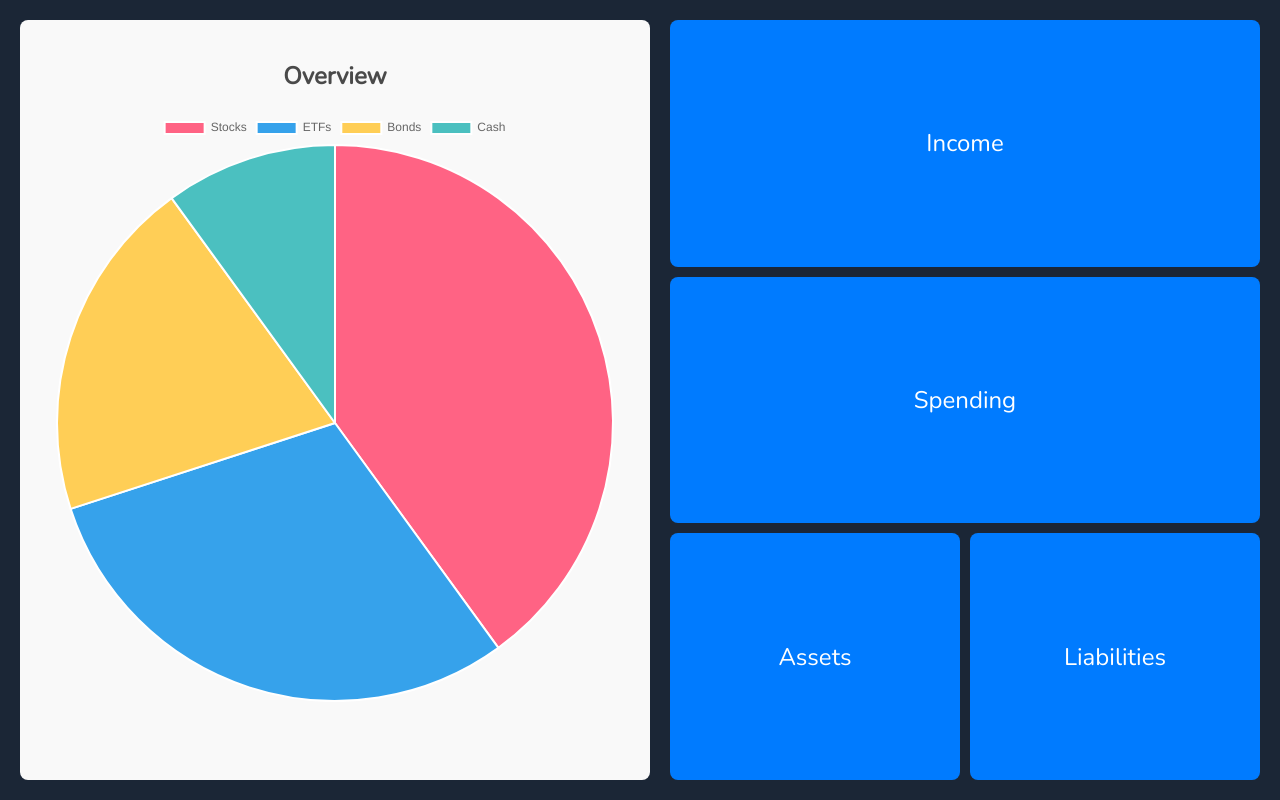
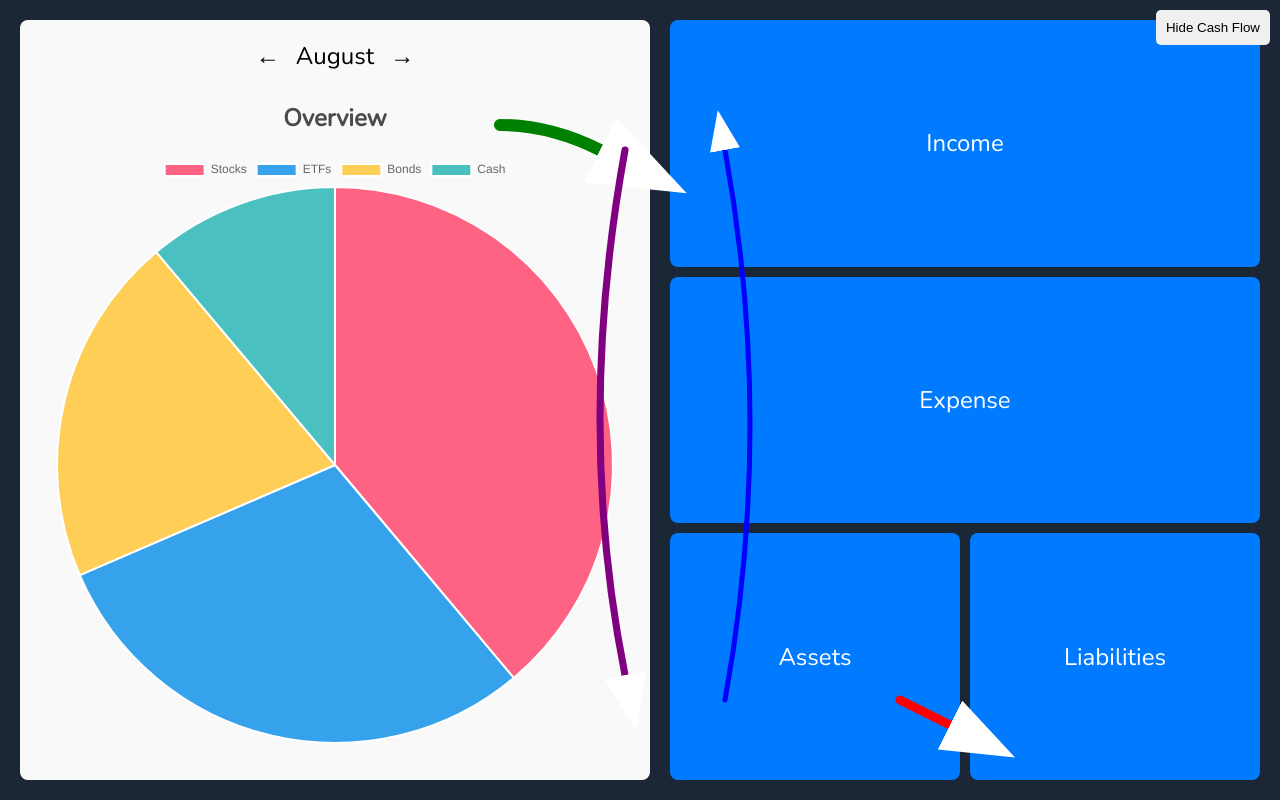
Before and after one commit to ChingEnLin/HoGiahLang, a React (Vite) app in the folder frontend/: page / in a window 1280 px wide. Built offline with nearby package versions, Linux system fonts and the light colour scheme.

Commit message:
add cashflow arrows

```diff
--- a/frontend/src/Dashboard.tsx
+++ b/frontend/src/Dashboard.tsx
@@ -3,59 +3,121 @@ import styled from 'styled-components';
 import { Pie } from 'react-chartjs-2';
 import 'chart.js/auto';
 
-// Mock data for the pie chart
-const mockData = {
-  Income: {
-    labels: ['Salary', 'Investments', 'Others'],
-    data: [5000, 2000, 1000],
-    backgroundColor: ['#FF6384', '#36A2EB', '#FFCE56'],
+type CategoryData = {
+  labels: string[];
+  data: number[];
+  backgroundColor: string[];
+};
+type CashflowData = {
+  salary: number;
+  spread: number;
+  investment: number;
+  spending: number;
+};
+type MonthlyCategoryData = Record<string, CategoryData>;
+type MonthlyData = {
+  categories: MonthlyCategoryData;
+  cashflow: CashflowData;
+};
+type MonthlyDataType = Record<string, MonthlyData>;
+// Mock data for the pie chart and cash flow for each month
+const monthlyData: MonthlyDataType = {
+  July: {
+    categories: {
+      Income: { labels: ['Salary', 'Investments', 'Others'], data: [5000, 2000, 1000], backgroundColor: ['#FF6384', '#36A2EB', '#FFCE56'] },
+      Expense: { labels: ['Rent', 'Groceries', 'Entertainment'], data: [1500, 500, 300], backgroundColor: ['#4BC0C0', '#FF9F40', '#FF6384'] },
+      Assets: { labels: ['Stocks', 'ETFs', 'Bonds', 'Cash'], data: [20000, 15000, 10000, 5000], backgroundColor: ['#FF6384', '#36A2EB', '#FFCE56', '#4BC0C0'] },
+      Liabilities: { labels: ['Mortgage', 'Credit Card', 'Loans'], data: [10000, 5000, 3000], backgroundColor: ['#FF9F40', '#FF6384', '#36A2EB'] },
+    },
+    cashflow: { salary: 5000, spread: 2000, investment: 3000, spending: 4000 },
   },
-  Spending: {
-    labels: ['Rent', 'Groceries', 'Entertainment'],
-    data: [1500, 500, 300],
-    backgroundColor: ['#4BC0C0', '#FF9F40', '#FF6384'],
-  },
-  Assets: {
-    labels: ['Stocks', 'ETFs', 'Bonds', 'Cash'],
-    data: [20000, 15000, 10000, 5000],
-    backgroundColor: ['#FF6384', '#36A2EB', '#FFCE56', '#4BC0C0'],
-  },
-  Liabilities: {
-    labels: ['Mortgage', 'Credit Card', 'Loans'],
-    data: [10000, 5000, 3000],
-    backgroundColor: ['#FF9F40', '#FF6384', '#36A2EB'],
+  August: {
+    categories: {
+      Income: { labels: ['Salary', 'Investments', 'Others'], data: [6000, 2500, 1500], backgroundColor: ['#FF6384', '#36A2EB', '#FFCE56'] },
+      Expense: { labels: ['Rent', 'Groceries', 'Entertainment'], data: [1600, 600, 350], backgroundColor: ['#4BC0C0', '#FF9F40', '#FF6384'] },
+      Assets: { labels: ['Stocks', 'ETFs', 'Bonds', 'Cash'], data: [21000, 16000, 11000, 6000], backgroundColor: ['#FF6384', '#36A2EB', '#FFCE56', '#4BC0C0'] },
+      Liabilities: { labels: ['Mortgage', 'Credit Card', 'Loans'], data: [10500, 5200, 3200], backgroundColor: ['#FF9F40', '#FF6384', '#36A2EB'] },
+    },
+    cashflow: { salary: 6000, spread: 2500, investment: 3500, spending: 4500 },
   },
 };
 
 const Dashboard = () => {
+  const [selectedMonth, setSelectedMonth] = useState('August');
   const [selectedCategory, setSelectedCategory] = useState('Assets');
+  const [showArrows, setShowArrows] = useState(true);
+
+  const toggleArrows = () => {
+    setShowArrows(!showArrows);
+  };
+
+  const handleMonthChange = (direction: 'prev' | 'next') => {
+    const months = Object.keys(monthlyData);
+    const currentIndex = months.indexOf(selectedMonth);
+    const newIndex = direction === 'prev' ? (currentIndex - 1 + months.length) % months.length : (currentIndex + 1) % months.length;
+    setSelectedMonth(months[newIndex]);
+  };
 
   const pieData = {
-    labels: mockData[selectedCategory as keyof typeof mockData].labels,
+    labels: monthlyData[selectedMonth].categories[selectedCategory].labels,
     datasets: [
       {
-        data: mockData[selectedCategory as keyof typeof mockData].data,
-        backgroundColor: mockData[selectedCategory as keyof typeof mockData].backgroundColor,
-        hoverBackgroundColor: mockData[selectedCategory as keyof typeof mockData].backgroundColor,
+        data: monthlyData[selectedMonth].categories[selectedCategory].data,
+        backgroundColor: monthlyData[selectedMonth].categories[selectedCategory].backgroundColor,
       },
     ],
   };
 
+  const { salary, spread, investment, spending } = monthlyData[selectedMonth].cashflow;
+  const total = salary + spread + investment + spending;
+  const salaryRatio = (salary / total) * 100;
+  const spreadRatio = (spread / total) * 100;
+  const investmentRatio = (investment / total) * 100;
+  const spendingRatio = (spending / total) * 100;
+  const salaryArrowPath = `M 500,125 Q 550,125 600,150`; // Salary Arrow: Outside to Income
+  const spreadArrowPath = `M 725,700 Q 775,425 725,150`; // Spread Arrow: Asset to Income
+  const investmentArrowPath = `M 625,150 Q 575,425 625,675`; // Investment Arrow: Income to Asset
+  const spendingArrowPath = `M 900,700 Q 950,725 950,725`; // Expense Arrow: Expense to Outside
+
   return (
     <Container>
       <OverviewSection>
+        <MonthNavigator>
+          <button onClick={() => handleMonthChange('prev')}>←</button>
+            <span style={{ color: 'black' }}>{selectedMonth}</span>
+          <button onClick={() => handleMonthChange('next')}>→</button>
+        </MonthNavigator>
         <h2>Overview</h2>
         <Pie data={pieData} />
       </OverviewSection>
       <CashflowSection>
         <Square onClick={() => setSelectedCategory('Income')} style={{ gridArea: 'income' }}>Income</Square>
-        <Square onClick={() => setSelectedCategory('Spending')} style={{ gridArea: 'spending' }}>Spending</Square>
+        <Square onClick={() => setSelectedCategory('Expense')} style={{ gridArea: 'expense' }}>Expense</Square>
         <Square onClick={() => setSelectedCategory('Assets')} style={{ gridArea: 'assets' }}>Assets</Square>
         <Square onClick={() => setSelectedCategory('Liabilities')} style={{ gridArea: 'liabilities' }}>Liabilities</Square>
+        {/* Toggle Button */}
+        <ToggleButton onClick={toggleArrows} title="Show cash flow">
+          {showArrows ? 'Hide Cash Flow' : 'Show Cash Flow'}
+        </ToggleButton>
+        {/* Arrows */}
+        {showArrows && (
+          <ArrowSvg width="100%" height="100%">
+            <defs>
+              <ArrowHeadMarker id="arrowhead" markerWidth="8" markerHeight="6" refX="0" refY="3" orient="auto">
+                <polygon points="0 0, 8 3, 0 6" />
+              </ArrowHeadMarker>
+            </defs>
+            <ArrowPath d={salaryArrowPath} strokeWidth={salaryRatio / 3} stroke="green" markerEnd="url(#arrowhead)" />
+            <ArrowPath d={spreadArrowPath} strokeWidth={spreadRatio / 3} stroke="blue" markerEnd="url(#arrowhead)" />
+            <ArrowPath d={investmentArrowPath} strokeWidth={investmentRatio / 3} stroke="purple" markerEnd="url(#arrowhead)" />
+            <ArrowPath d={spendingArrowPath} strokeWidth={spendingRatio / 3} stroke="red" markerEnd="url(#arrowhead)" />
+          </ArrowSvg>
+        )}
       </CashflowSection>
     </Container>
   );
 };
+
 
 export default Dashboard;
 
@@ -90,7 +152,7 @@ const CashflowSection = styled.div`
   gap: 10px;
   grid-template-areas:
     'income income'
-    'spending spending'
+    'expense expense'
     'assets liabilities';
 `;
 
@@ -109,3 +171,55 @@ const Square = styled.div`
     background-color: #0056b3;
   }
 `;
+
+const MonthNavigator = styled.div`
+  display: flex;
+  align-items: center;
+  margin-bottom: 10px;
+
+  button {
+    background-color: transparent;
+    border: none;
+    font-size: 1.5em;
+    cursor: pointer;
+  }
+
+  span {
+    margin: 0 10px;
+    font-size: 1.5em;
+  }
+`;
+
+// SVG and Arrow Paths
+const ArrowSvg = styled.svg`
+  position: absolute;
+  top: 0;
+  left: 0;
+  width: 100%;
+  height: 100%;
+  pointer-events: none; /* Prevent the SVG from interfering with the click events on squares */
+`;
+
+const ArrowPath = styled.path`
+  fill: none;
+  stroke-linecap: round;
+  marker-end: url(#arrowhead); /* Add arrowheads if needed */
+`;
+
+const ArrowHeadMarker = styled.marker`
+  fill: currentColor;
+`;
+
+const ToggleButton = styled.button`
+  position: absolute;
+  top: 10px;
+  right: 10px;
+  padding: 10px;
+  background-color: #f0f0f0;
+  border: none;
+  border-radius: 5px;
+  cursor: pointer;
+  &:hover {
+    background-color: #e0e0e0;
+  }
+`;
```
